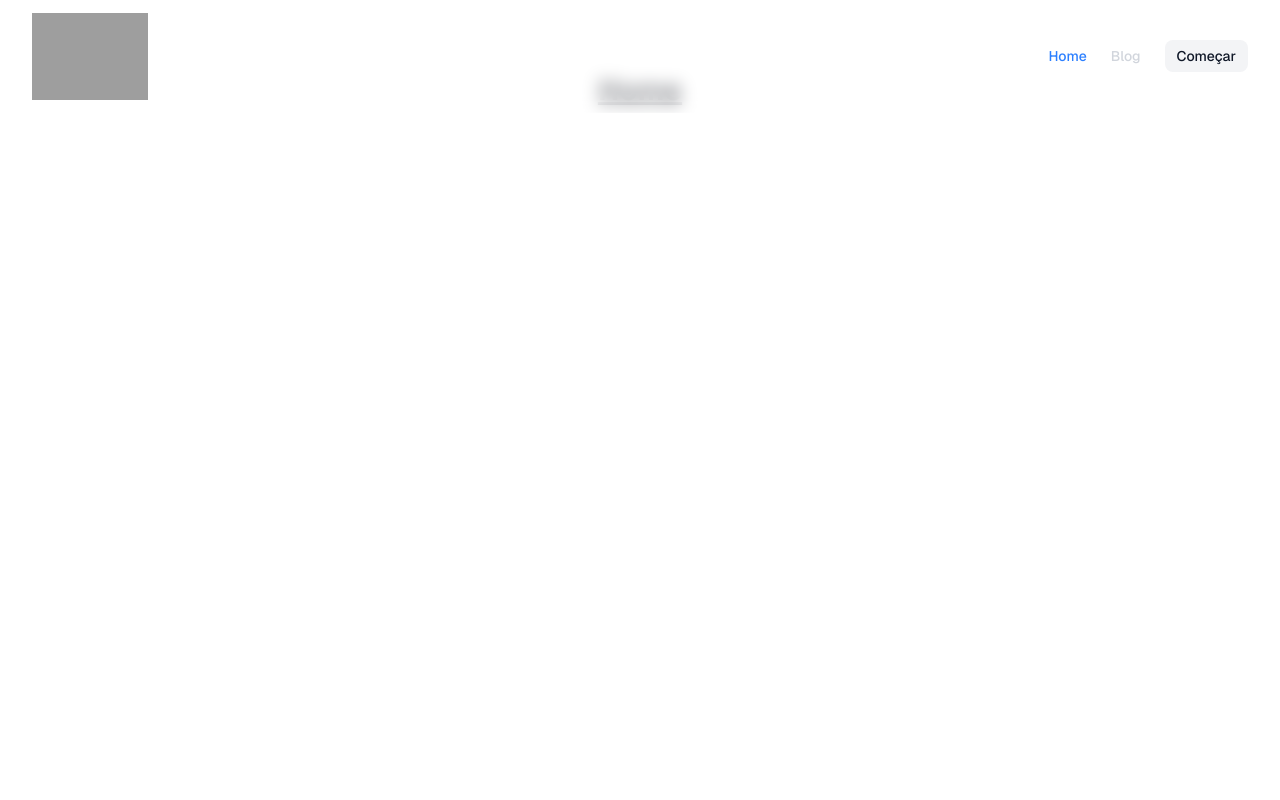
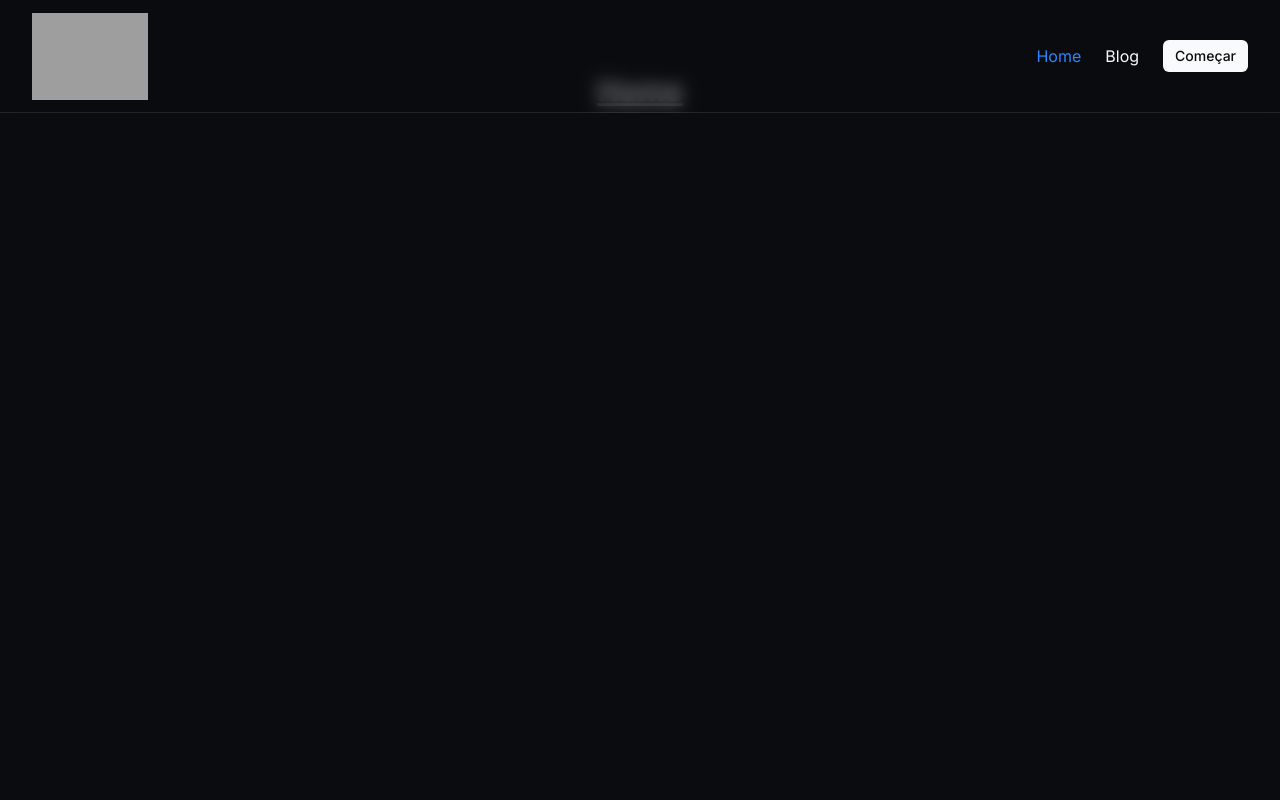
Before and after one commit to AndreTGama/rocketseat-land-page, a Next.js app: page / in a window 1280 px wide. Shown: the top 800 px of the page. Built offline with nearby package versions, Linux system fonts and the light colour scheme; grey boxes are pictures that could not be loaded.

Commit message:
refactor global.css

```diff
--- a/app/globals.css
+++ /dev/null
@@ -1,130 +0,0 @@
-@import "tailwindcss";
-@import "tw-animate-css";
-@import "shadcn/tailwind.css";
-
-@custom-variant dark (&:is(.dark *));
-
-@theme inline {
-  --color-background: var(--background);
-  --color-foreground: var(--foreground);
-  --font-sans: var(--font-geist-sans);
-  --font-mono: var(--font-geist-mono);
-  --color-sidebar-ring: var(--sidebar-ring);
-  --color-sidebar-border: var(--sidebar-border);
-  --color-sidebar-accent-foreground: var(--sidebar-accent-foreground);
-  --color-sidebar-accent: var(--sidebar-accent);
-  --color-sidebar-primary-foreground: var(--sidebar-primary-foreground);
-  --color-sidebar-primary: var(--sidebar-primary);
-  --color-sidebar-foreground: var(--sidebar-foreground);
-  --color-sidebar: var(--sidebar);
-  --color-chart-5: var(--chart-5);
-  --color-chart-4: var(--chart-4);
-  --color-chart-3: var(--chart-3);
-  --color-chart-2: var(--chart-2);
-  --color-chart-1: var(--chart-1);
-  --color-ring: var(--ring);
-  --color-input: var(--input);
-  --color-border: var(--border);
-  --color-destructive: var(--destructive);
-  --color-accent-foreground: var(--accent-foreground);
-  --color-accent: var(--accent);
-  --color-muted-foreground: var(--muted-foreground);
-  --color-muted: var(--muted);
-  --color-secondary-foreground: var(--secondary-foreground);
-  --color-secondary: var(--secondary);
-  --color-primary-foreground: var(--primary-foreground);
-  --color-primary: var(--primary);
-  --color-popover-foreground: var(--popover-foreground);
-  --color-popover: var(--popover);
-  --color-card-foreground: var(--card-foreground);
-  --color-card: var(--card);
-  --radius-sm: calc(var(--radius) - 4px);
-  --radius-md: calc(var(--radius) - 2px);
-  --radius-lg: var(--radius);
-  --radius-xl: calc(var(--radius) + 4px);
-  --radius-2xl: calc(var(--radius) + 8px);
-  --radius-3xl: calc(var(--radius) + 12px);
-  --radius-4xl: calc(var(--radius) + 16px);
-}
-
-:root {
-  --radius: 0.625rem;
-  --background: oklch(1 0 0);
-  --foreground: oklch(0.13 0.028 261.692);
-  --card: oklch(1 0 0);
-  --card-foreground: oklch(0.13 0.028 261.692);
-  --popover: oklch(1 0 0);
-  --popover-foreground: oklch(0.13 0.028 261.692);
-  --primary: oklch(0.21 0.034 264.665);
-  --primary-foreground: oklch(0.985 0.002 247.839);
-  --secondary: oklch(0.967 0.003 264.542);
-  --secondary-foreground: oklch(0.21 0.034 264.665);
-  --muted: oklch(0.967 0.003 264.542);
-  --muted-foreground: oklch(0.551 0.027 264.364);
-  --accent: oklch(0.967 0.003 264.542);
-  --accent-foreground: oklch(0.21 0.034 264.665);
-  --destructive: oklch(0.577 0.245 27.325);
-  --border: oklch(0.928 0.006 264.531);
-  --input: oklch(0.928 0.006 264.531);
-  --ring: oklch(0.707 0.022 261.325);
-  --chart-1: oklch(0.646 0.222 41.116);
-  --chart-2: oklch(0.6 0.118 184.704);
-  --chart-3: oklch(0.398 0.07 227.392);
-  --chart-4: oklch(0.828 0.189 84.429);
-  --chart-5: oklch(0.769 0.188 70.08);
-  --sidebar: oklch(0.985 0.002 247.839);
-  --sidebar-foreground: oklch(0.13 0.028 261.692);
-  --sidebar-primary: oklch(0.21 0.034 264.665);
-  --sidebar-primary-foreground: oklch(0.985 0.002 247.839);
-  --sidebar-accent: oklch(0.967 0.003 264.542);
-  --sidebar-accent-foreground: oklch(0.21 0.034 264.665);
-  --sidebar-border: oklch(0.928 0.006 264.531);
-  --sidebar-ring: oklch(0.707 0.022 261.325);
-  --font-sans: var(--font-geist-sans);
-  --font-mono: var(--font-geist-mono);
-}
-
-.dark {
-  --background: oklch(0.13 0.028 261.692);
-  --foreground: oklch(0.985 0.002 247.839);
-  --card: oklch(0.21 0.034 264.665);
-  --card-foreground: oklch(0.985 0.002 247.839);
-  --popover: oklch(0.21 0.034 264.665);
-  --popover-foreground: oklch(0.985 0.002 247.839);
-  --primary: oklch(0.928 0.006 264.531);
-  --primary-foreground: oklch(0.21 0.034 264.665);
-  --secondary: oklch(0.278 0.033 256.848);
-  --secondary-foreground: oklch(0.985 0.002 247.839);
-  --muted: oklch(0.278 0.033 256.848);
-  --muted-foreground: oklch(0.707 0.022 261.325);
-  --accent: oklch(0.278 0.033 256.848);
-  --accent-foreground: oklch(0.985 0.002 247.839);
-  --destructive: oklch(0.704 0.191 22.216);
-  --border: oklch(1 0 0 / 10%);
-  --input: oklch(1 0 0 / 15%);
-  --ring: oklch(0.551 0.027 264.364);
-  --chart-1: oklch(0.488 0.243 264.376);
-  --chart-2: oklch(0.696 0.17 162.48);
-  --chart-3: oklch(0.769 0.188 70.08);
-  --chart-4: oklch(0.627 0.265 303.9);
-  --chart-5: oklch(0.645 0.246 16.439);
-  --sidebar: oklch(0.21 0.034 264.665);
-  --sidebar-foreground: oklch(0.985 0.002 247.839);
-  --sidebar-primary: oklch(0.488 0.243 264.376);
-  --sidebar-primary-foreground: oklch(0.985 0.002 247.839);
-  --sidebar-accent: oklch(0.278 0.033 256.848);
-  --sidebar-accent-foreground: oklch(0.985 0.002 247.839);
-  --sidebar-border: oklch(1 0 0 / 10%);
-  --sidebar-ring: oklch(0.551 0.027 264.364);
-}
-
-@layer base {
-  * {
-    @apply border-border outline-ring/50;
-  }
-
-  body {
-    @apply bg-background text-foreground;
-    font-family: var(--font-sans);
-  }
-}
--- a/app/layout.tsx
+++ b/app/layout.tsx
@@ -1,14 +1,10 @@
 import type { Metadata } from "next";
-import { Geist } from "next/font/google";
+import { Inter } from "next/font/google";
 import { Layout } from "@/components/layout";
 
-import "./globals.css";
+import "@/styles/globals.css";
 
-const geistSans = Geist({
-  variable: "--font-geist-sans",
-  subsets: ["latin"],
-});
-
+const inter = Inter({ subsets: ["latin"] });
 
 export const metadata: Metadata = {
   title: "Create Next App",
@@ -22,7 +18,7 @@ export default function RootLayout({
 }>) {
   return (
     <html lang="en">
-      <body className={`${geistSans.className} antialiased`}>
+      <body className={`${inter.className} antialiased`}>
         <Layout>
           {children}
         </Layout>
--- a/components/active-link/active-link.tsx
+++ b/components/active-link/active-link.tsx
@@ -11,7 +11,7 @@ export const ActiveLink = ({ children, href, ...rest }: ActiveLinkProps) => {
     return (
     <Link
         href={href}
-        className={cn(`text-sm font-medium ${isCurrentPath ? "text-blue-500" : "text-gray-300 transition-colors hover:text-blue-500"}`)}
+        className={cn(`text-action-sm ${isCurrentPath ? "text-blue-200" : "text-gray-100 transition-colors hover:text-blue-200"}`)}
     >
         {children}
     </Link>
--- /dev/null
+++ b/components/container/container.tsx
@@ -0,0 +1,11 @@
+type ContainerProps = {
+  children: React.ReactNode
+}
+
+export const Container = ({ children }: ContainerProps) => {
+  return (
+    <div className="mx-auto w-full max-w-7xl px-4 sm:px-6 lg:px-8">
+      {children}
+    </div>
+  )
+}
--- a/components/ui/button.tsx
+++ b/components/ui/button.tsx
@@ -9,13 +9,13 @@ const buttonVariants = cva(
   {
     variants: {
       variant: {
-        default: "bg-primary text-primary-foreground hover:bg-primary/90",
+        default: "bg-blue-200 text-white hover:bg-blue-300",
         destructive:
           "bg-destructive text-white hover:bg-destructive/90 focus-visible:ring-destructive/20 dark:focus-visible:ring-destructive/40 dark:bg-destructive/60",
         outline:
-          "border bg-background shadow-xs hover:bg-accent hover:text-accent-foreground dark:bg-input/30 dark:border-input dark:hover:bg-input/50",
+          "border border-gray-400 bg-gray-700 transition-colors duration-200 hover:text-blue-200 hover:border-blue-200",
         secondary:
-          "bg-secondary text-secondary-foreground hover:bg-secondary/80",
+          "bg-gray-100 text-gray-800 hover:bg-blue-100 rounded-full",
         ghost:
           "hover:bg-accent hover:text-accent-foreground dark:hover:bg-accent/50",
         link: "text-primary underline-offset-4 hover:underline",
--- /dev/null
+++ b/styles/globals.css
@@ -0,0 +1,220 @@
+@import "tailwindcss";
+@import "tw-animate-css";
+@import "shadcn/tailwind.css";
+
+@custom-variant dark (&:is(.dark *));
+
+@theme inline {
+  --color-background: var(--background);
+  --color-foreground: var(--foreground);
+
+  --color-card: var(--card);
+  --color-card-foreground: var(--card-foreground);
+
+  --color-popover: var(--popover);
+  --color-popover-foreground: var(--popover-foreground);
+
+  --color-primary: var(--primary);
+  --color-primary-foreground: var(--primary-foreground);
+
+  --color-secondary: var(--secondary);
+  --color-secondary-foreground: var(--secondary-foreground);
+
+  --color-muted: var(--muted);
+  --color-muted-foreground: var(--muted-foreground);
+
+  --color-accent: var(--accent);
+  --color-accent-foreground: var(--accent-foreground);
+
+  --color-destructive: var(--destructive);
+
+  --color-border: var(--border);
+  --color-input: var(--input);
+  --color-ring: var(--ring);
+
+  --font-sans: var(--font-body);
+  --font-heading: var(--font-heading);
+
+  --radius-sm: calc(var(--radius) - 4px);
+  --radius-md: calc(var(--radius) - 2px);
+  --radius-lg: var(--radius);
+
+  --color-gray-100: var(--gray-100);
+  --color-gray-200: var(--gray-200);
+  --color-gray-300: var(--gray-300);
+  --color-gray-400: var(--gray-400);
+  --color-gray-500: var(--gray-500);
+  --color-gray-600: var(--gray-600);
+  --color-gray-700: var(--gray-700);
+  --color-gray-800: var(--gray-800);
+
+  --color-blue-100: var(--blue-100);
+  --color-blue-200: var(--blue-200);
+  --color-blue-300: var(--blue-300);
+  --color-blue-400: var(--blue-400);
+
+  --color-cyan-100: var(--cyan-100);
+  --color-cyan-200: var(--cyan-200);
+  --color-cyan-300: var(--cyan-300);
+}
+
+:root {
+  --radius: 0.5rem;
+
+  --blue-100: #7EA4D7;
+  --blue-200: #2C85FC;
+  --blue-300: #2266C1;
+  --blue-400: #0D284C;
+
+  --cyan-100: #2DEBFC;
+  --cyan-200: #187D86;
+  --cyan-300: #0E474C;
+
+  --gray-100: #F9FAFC;
+  --gray-200: #D3D5D9;
+  --gray-300: #93979F;
+  --gray-400: #20242C;
+  --gray-500: #16181D;
+  --gray-600: #14161A;
+  --gray-700: #101216;
+  --gray-800: #0B0C0F;
+
+  --background: var(--gray-800);
+  --foreground: var(--gray-100);
+
+  --card: var(--gray-700);
+  --card-foreground: var(--gray-100);
+
+  --popover: var(--gray-700);
+  --popover-foreground: var(--gray-100);
+
+  --primary: var(--blue-200);
+  --primary-foreground: #ffffff;
+
+  --secondary: var(--cyan-200);
+  --secondary-foreground: #ffffff;
+
+  --muted: var(--gray-600);
+  --muted-foreground: var(--gray-300);
+
+  --accent: var(--blue-300);
+  --accent-foreground: #ffffff;
+
+  --border: var(--gray-600);
+  --input: var(--gray-600);
+  --ring: var(--blue-200);
+
+  --font-heading: "PT Sans Caption", sans-serif;
+  --font-body: "Inter", sans-serif;
+}
+
+.dark {
+  --background: var(--gray-800);
+  --foreground: var(--gray-100);
+
+  --card: var(--gray-700);
+  --card-foreground: var(--gray-100);
+
+  --popover: var(--gray-700);
+  --popover-foreground: var(--gray-100);
+
+  --primary: var(--blue-200);
+  --primary-foreground: #ffffff;
+
+  --secondary: var(--cyan-200);
+  --secondary-foreground: #ffffff;
+
+  --muted: var(--gray-600);
+  --muted-foreground: var(--gray-300);
+
+  --accent: var(--blue-300);
+  --accent-foreground: #ffffff;
+
+  --border: var(--gray-600);
+  --input: var(--gray-600);
+  --ring: var(--blue-200);
+}
+
+@layer base {
+  * {
+    @apply border-border outline-ring/50;
+  }
+
+  body {
+    @apply bg-background text-foreground;
+    font-family: var(--font-body);
+  }
+}
+
+@layer components {
+
+  .heading-hg {
+    font-family: var(--font-heading);
+    font-size: 48px;
+    line-height: 120%;
+    font-weight: 700;
+  }
+
+  .heading-xl {
+    font-family: var(--font-heading);
+    font-size: 32px;
+    line-height: 120%;
+    font-weight: 700;
+  }
+
+  .heading-lg {
+    font-family: var(--font-heading);
+    font-size: 28px;
+    line-height: 120%;
+    font-weight: 700;
+  }
+
+  .heading-md {
+    font-family: var(--font-heading);
+    font-size: 24px;
+    line-height: 120%;
+    font-weight: 700;
+  }
+
+  .heading-sm {
+    font-family: var(--font-heading);
+    font-size: 20px;
+    line-height: 120%;
+    font-weight: 700;
+  }
+
+  .heading-xs {
+    font-family: var(--font-heading);
+    font-size: 16px;
+    line-height: 120%;
+    font-weight: 700;
+  }
+
+  .body-md {
+    font-size: 16px;
+    line-height: 150%;
+    font-weight: 400;
+  }
+
+  .body-sm {
+    font-size: 14px;
+    line-height: 150%;
+    font-weight: 400;
+  }
+
+  .body-xs {
+    font-size: 12px;
+    line-height: 150%;
+    font-weight: 400;
+  }
+
+  .action-md {
+    font-size: 16px;
+    font-weight: 500;
+  }
+
+  .action-sm {
+    font-size: 14px;
+    font-weight: 500;
+  }
+}
```
Also changed, not shown: components/footer/footer.tsx (+5 -5 lines).
